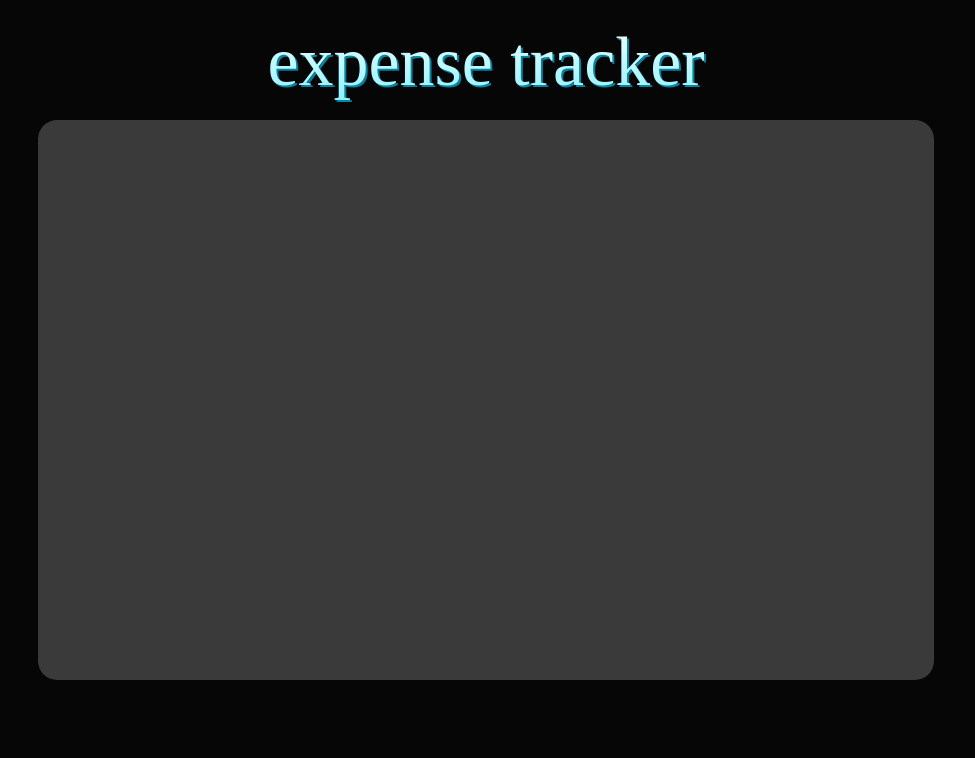
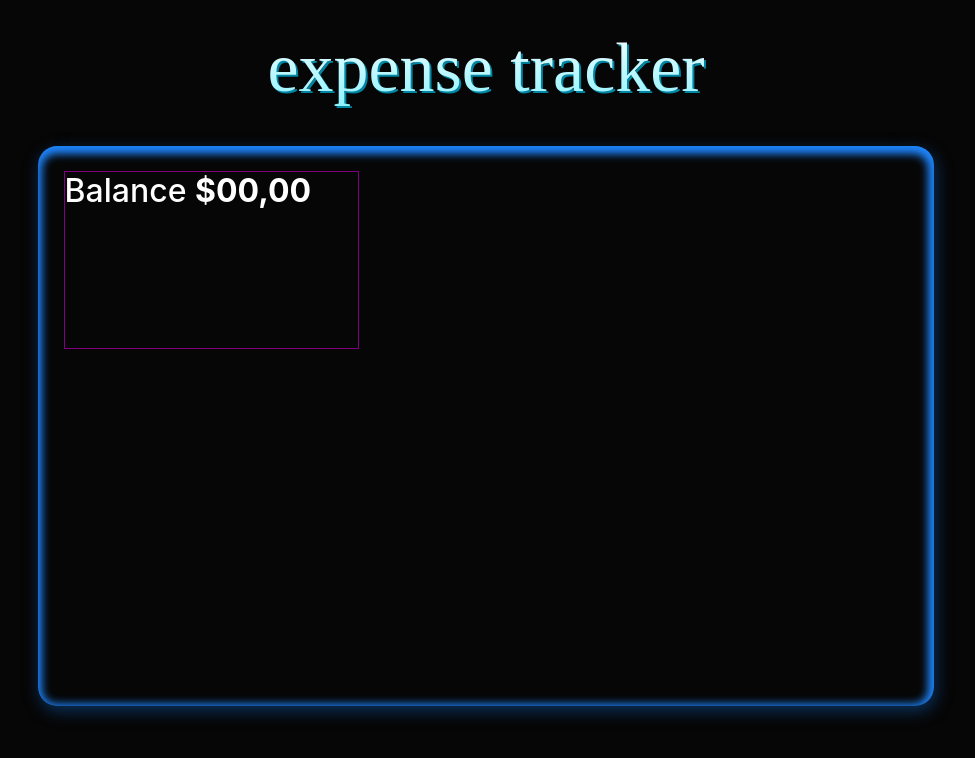
Before and after one commit to shahzain-lab/expense-tracker, a React (Create React App) app: page / in a window 1280 px wide. Shown: the top 758 px of the page, without its empty margins (154-1129 px from the left). Built offline with nearby package versions, Linux system fonts and the light colour scheme; a web font is replaced by a local one.

Commit message:
created balance com

```diff
--- a/src/App.css
+++ b/src/App.css
@@ -23,7 +23,7 @@
     filter: drop-shadow(2px 2px #0085a3);
     font-size: 70px;
     text-align: center;
-    margin: 20px;
+    margin: 2%;
 }
 .section{
   position: absolute;
@@ -32,6 +32,9 @@
   transform: translate(-50%, -50%);
   width: 70%;
   height: 70%;
-  background: #3a3a3a;
+  background: transparent;
   border-radius: 1.2rem;
+  box-shadow: inset -1px 3px 8px 5px #1F87FF, 2px 5px 16px 0px #0B325E, -8px -39px 6px -29px rgba(0,0,0,0.05);
+  margin-top: 2%;
+  padding: 2%;
 }
--- a/src/App.tsx
+++ b/src/App.tsx
@@ -1,12 +1,15 @@
 import React from 'react';
 import './App.css';
+import { Balance } from './components/Balance';
 
 function App() {
   return (
     <div className="mainDiv">
+      <div>
       <h3>expense tracker</h3>
       <div className="section">
-
+          <Balance />
+      </div>
       </div>
     </div>
   );
--- /dev/null
+++ b/src/components/Balance.tsx
@@ -0,0 +1,10 @@
+import React from 'react'
+import './style.css'
+
+export const Balance = () => {
+    return (
+        <div className="Balance">
+            <h4>Balance <span>$00,00</span></h4>
+        </div>
+    )
+}
--- /dev/null
+++ b/src/components/style.css
@@ -0,0 +1,5 @@
+.Balance{
+    width: 35%;
+    height: 35%;
+    border: 1px solid purple;
+}
```
Also changed, not shown: src/components/Summary.tsx (added), 1 other file (tests, documents, lock files or other folders).
